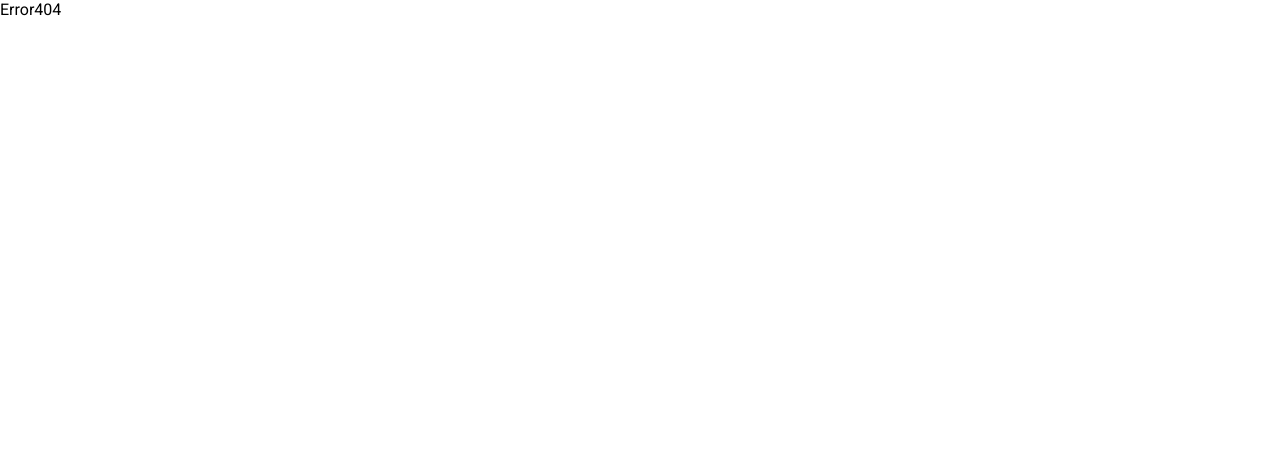
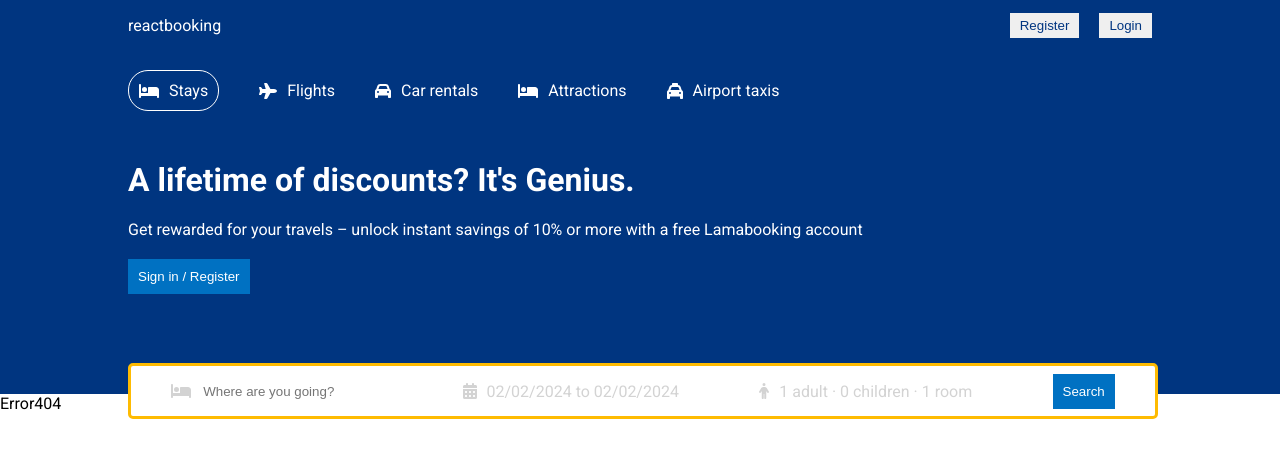
Before and after one commit to abr-ya/react-booking, a React (Vite) app: page /search in a window 1280 px wide. Shown: the top 458 px of the page. Built offline with nearby package versions, Linux system fonts and the light colour scheme.

Commit message:
refactor: Update Router, Fix TS Error

```diff
--- a/src/App.tsx
+++ b/src/App.tsx
@@ -1,15 +1,18 @@
-import { BrowserRouter, Routes, Route } from "react-router-dom";
+import { Route, createRoutesFromElements, createBrowserRouter, RouterProvider } from "react-router-dom";
+
 import { Error404, Home, Hotel, List } from "./pages";
+import Layout from "./layout/Layout";
 
-const App = () => (
-  <BrowserRouter>
-    <Routes>
-      <Route path="/" element={<Home />} />
-      <Route path="/hotels" element={<List />} />
-      <Route path="/hotels/:id" element={<Hotel />} />
-      <Route path="*" element={<Error404 />} />
-    </Routes>
-  </BrowserRouter>
+const routes = createRoutesFromElements(
+  <Route path="/" element={<Layout />}>
+    <Route path="/" element={<Home />} />
+    <Route path="/hotels" element={<List />} />
+    <Route path="/hotels/:id" element={<Hotel />} />
+    <Route path="*" element={<Error404 />} />
+  </Route>,
 );
+const router = createBrowserRouter(routes);
+
+const App = () => <RouterProvider router={router} />;
 
 export default App;
--- a/src/components/Header/Guests.tsx
+++ b/src/components/Header/Guests.tsx
@@ -12,7 +12,7 @@ interface IGuests {
 }
 
 const Guests: FC<IGuests> = ({ data: { adult, children, room }, handler }) => {
-  const [isOpen, setIsOpen] = useState(true);
+  const [isOpen, setIsOpen] = useState(false);
 
   return (
     <div className={searchStyles.searchItem}>
--- a/src/components/Header/Header.tsx
+++ b/src/components/Header/Header.tsx
@@ -1,19 +1,17 @@
-import styles from "./header.module.css";
 import Menu from "./Menu";
 import Search from "./Search";
+import styles from "./header.module.css";
 
 const Header = () => (
   <div className={styles.header}>
     <div className={styles.headerContainer}>
       <Menu />
-      <>
       <h1 className={styles.headerTitle}>A lifetime of discounts? It's Genius.</h1>
       <p className={styles.headerDesc}>
         Get rewarded for your travels – unlock instant savings of 10% or more with a free Lamabooking account
       </p>
       <button className={styles.headerBtn}>Sign in / Register</button>
       <Search />
-      </>
     </div>
   </div>
 );
--- a/src/components/Header/Search.tsx
+++ b/src/components/Header/Search.tsx
@@ -1,5 +1,5 @@
 import { useState } from "react";
-import { DateRange } from "react-date-range";
+import { DateRange, Range } from "react-date-range";
 import { FontAwesomeIcon } from "@fortawesome/react-fontawesome";
 import { format } from "date-fns";
 import { faBed, faCalendarDays } from "@fortawesome/free-solid-svg-icons";
@@ -7,21 +7,19 @@ import { faBed, faCalendarDays } from "@fortawesome/free-solid-svg-icons";
 import "react-date-range/dist/styles.css"; // main css file
 import "react-date-range/dist/theme/default.css"; // theme css file
 
+import { IGuestsCount } from "../../interfaces";
 import styles from "./search.module.css";
-import { IGuestsCount } from "../../interfaces";
 import Guests from "./Guests";
 
 const Search = () => {
   const [destination, setDestination] = useState("");
 
   const [openDate, setOpenDate] = useState(false);
-  const [date, setDate] = useState([
-    {
-      startDate: new Date(),
-      endDate: new Date(),
-      key: "selection",
-    },
-  ]);
+  const [date, setDate] = useState<Range>({
+    startDate: new Date(),
+    endDate: new Date(),
+    key: "selection",
+  });
 
   const [guests, setGuests] = useState<IGuestsCount>({
     adult: 1,
@@ -29,7 +27,7 @@ const Search = () => {
     room: 1,
   });
 
-  const submitHandler = () => console.log(destination, date);
+  const submitHandler = () => console.log("search handler", destination, date, guests);
 
   const guestsHandler = (key: keyof IGuestsCount, isAdd?: boolean) => {
     setGuests((prev) => ({ ...prev, [key]: isAdd ? prev[key] + 1 : prev[key] - 1 }));
@@ -51,14 +49,14 @@ const Search = () => {
       <div className={styles.searchItem}>
         <FontAwesomeIcon icon={faCalendarDays} className={styles.searchIcon} />
         <span onClick={() => setOpenDate((prev) => !prev)} className={styles.searchText}>
-          {`${format(date[0].startDate, "MM/dd/yyyy")} to ${format(date[0].endDate, "MM/dd/yyyy")}`}
+          {`${format(date.startDate as Date, "MM/dd/yyyy")} to ${format(date.endDate as Date, "MM/dd/yyyy")}`}
         </span>
         {openDate && (
           <DateRange
             editableDateInputs={true}
-            onChange={(item) => setDate([item.selection])}
+            onChange={(item) => setDate(item.selection)}
             moveRangeOnFirstSelection={false}
-            ranges={date}
+            ranges={[date]}
             className={styles.date}
             minDate={new Date()}
           />
--- /dev/null
+++ b/src/layout/Layout.tsx
@@ -0,0 +1,15 @@
+import { Outlet } from "react-router-dom";
+
+import { Header, Navbar } from "../components";
+
+import styles from "./layout.module.css";
+
+const Layout = () => (
+  <div className={styles.layout}>
+    <Navbar />
+    <Header />
+    <Outlet />
+  </div>
+);
+
+export default Layout;
--- /dev/null
+++ b/src/layout/layout.module.css
@@ -0,0 +1,5 @@
+.layout {
+  display: flex;
+  flex-direction: column;
+  min-height: 100vh;
+}
--- a/src/pages/Home/Home.tsx
+++ b/src/pages/Home/Home.tsx
@@ -1,12 +1,5 @@
-import { Header, Navbar } from "../../components";
-
 const Home = () => {
-  return (
-    <div>
-      <Navbar />
-      <Header />
-    </div>
-  );
+  return <div>Home</div>;
 };
 
 export default Home;
```
Lines whose indentation alone changed are shown as unchanged.
